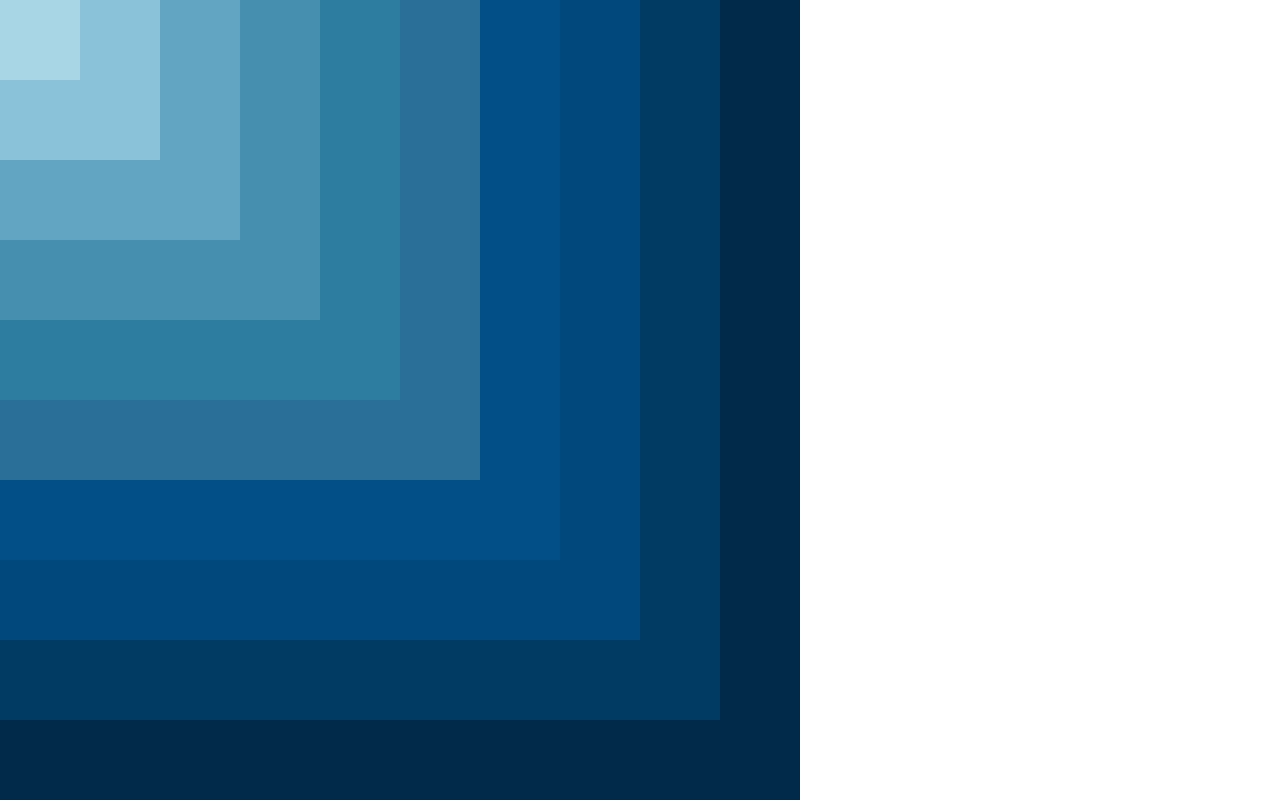
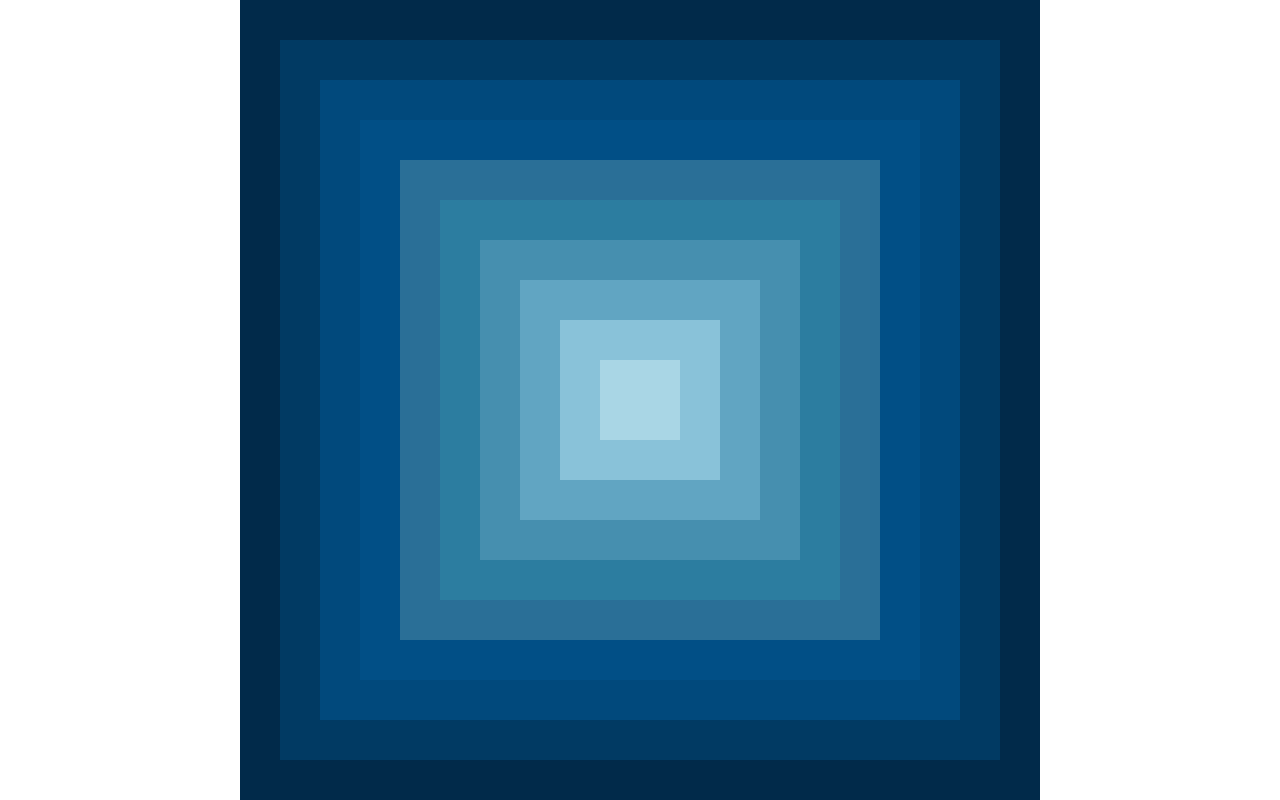
Before and after one commit to NemethSzegediJudit/w3-practice, a plain HTML site: page frontend/index.html in a window 1280 px wide. Drawn offline with Linux system fonts and the light colour scheme.

Commit message:
centered everything

```diff
--- a/frontend/style.css
+++ b/frontend/style.css
@@ -1,6 +1,15 @@
 body {
+    display: flex;
+    justify-content: center;
+    align-items: center;
     margin: 0;
     padding: 0;
+}
+
+div {
+    display: flex;
+    justify-content: center;
+    align-items: center;
 }
 
 body>div {
```
